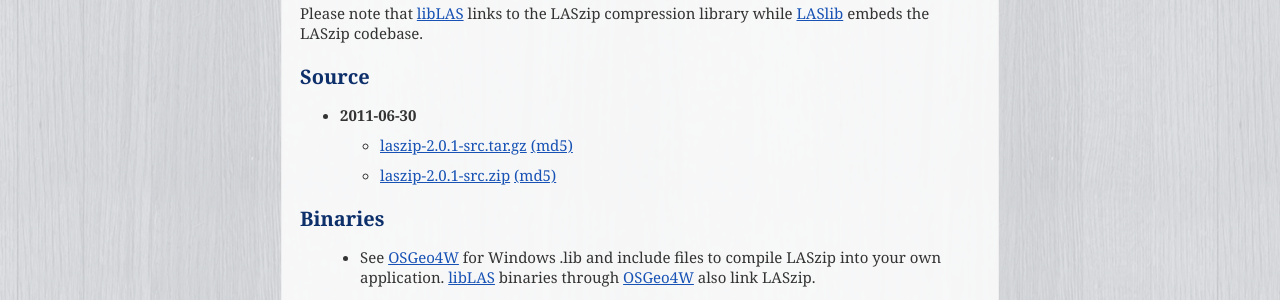
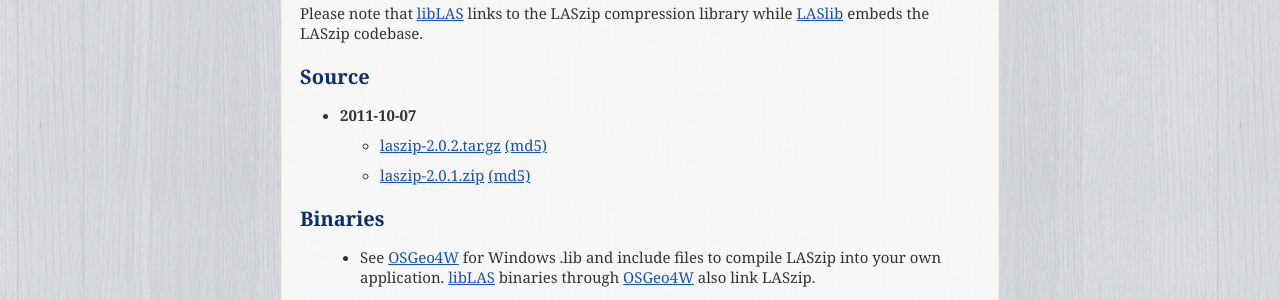
Before and after one commit to LASzip/LASzip, a Sphinx documentation site: the page built from docs/source/index.rst, in a window 1280 px wide. Shown: the part 220-520 px from the top of the page. Built offline with Sphinx 7.4.7, drawn with Linux system fonts in a browser that asks for light colours.

Commit message:
point to new release

```diff
--- a/docs/source/index.rst
+++ b/docs/source/index.rst
@@ -14,13 +14,13 @@
 Source
 ..............................................................................
 
-* **2011-06-30**
+* **2011-10-07**
 
-  - `laszip-2.0.1-src.tar.gz <http://download.osgeo.org/laszip/laszip-2.0.1.tar.gz>`_
-    `(md5) <http://download.osgeo.org/laszip/laszip-2.0.1.tar.gz.md5>`__
+  - `laszip-2.0.2.tar.gz <http://download.osgeo.org/laszip/laszip-2.0.2.tar.gz>`_
+    `(md5) <http://download.osgeo.org/laszip/laszip-2.0.2.tar.gz.md5>`__
 
-  - `laszip-2.0.1-src.zip <http://download.osgeo.org/laszip/laszip-2.0.1.zip>`_
-    `(md5) <http://download.osgeo.org/liblas/laszip-2.0.1.zip.md5>`__
+  - `laszip-2.0.1.zip <http://download.osgeo.org/laszip/laszip-2.0.2.zip>`_
+    `(md5) <http://download.osgeo.org/liblas/laszip-2.0.2.zip.md5>`__
 
 Binaries
 ..............................................................................
```
